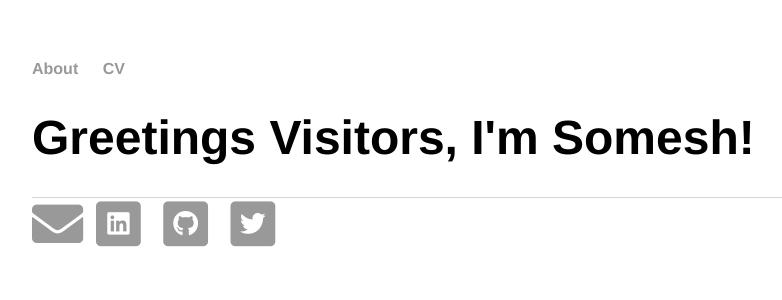
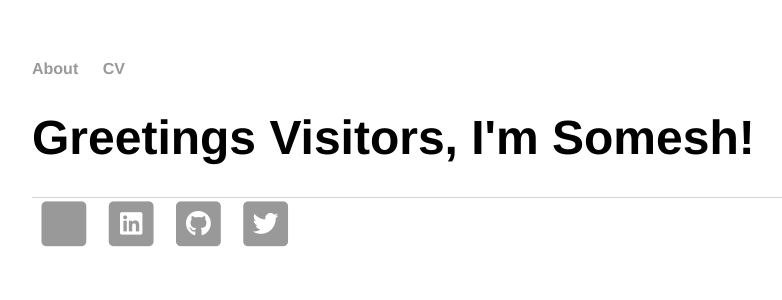
Before and after one commit to saisomesh2594/saisomesh2594.github.io, a Jekyll site: the page built from index.html, in a window 1280 px wide. Shown: the top 300 px of the page, without its empty margins (160-942 px from the left). Built offline with Jekyll 4.4.1, drawn with Linux system fonts in a browser that asks for light colours.

Commit message:
Update Envelope Icon

```diff
--- a/index.html
+++ b/index.html
@@ -23,13 +23,13 @@ title: Somesh Sai, Just Another Bioinformatician
 	</div><!-- /.container -->
 	<footer>
 		<div class="icon-container">
-			<a href="mailto:somesh.sai@mdc-berlin.de"><i class="fas fa-envelope fa-4x"></i></a>
-			<!--<a href="mailto:somesh.sai@mdc-berlin.de">
-			<span class="fa-stack fa-2x">
+			<!--<a href="mailto:somesh.sai@mdc-berlin.de"><i class="fas fa-envelope fa-4x"></i></a>-->
+			<a href="mailto:somesh.sai@mdc-berlin.de">
+			<span class="fa-stack fa-2x" style="vertical-align: top;">
   				<i class="fas fa-square fa-stack-2x"></i>
-  				<i class="fab fa-envelope fa-stack-1x"></i>
+  				<i class="fab fa-envelope-square fa-stack-1x fa-inverse"></i>
 			</span>
-			</a>-->
+			</a>
 			<!--<a href="https://www.linkedin.com/in/somesh-sai"><i class="fab fa-linkedin fa-3x"></i></a>-->
 			<a href="https://www.linkedin.com/in/somesh-sai">
 			<span class="fa-stack fa-2x" style="vertical-align: top;">
```
